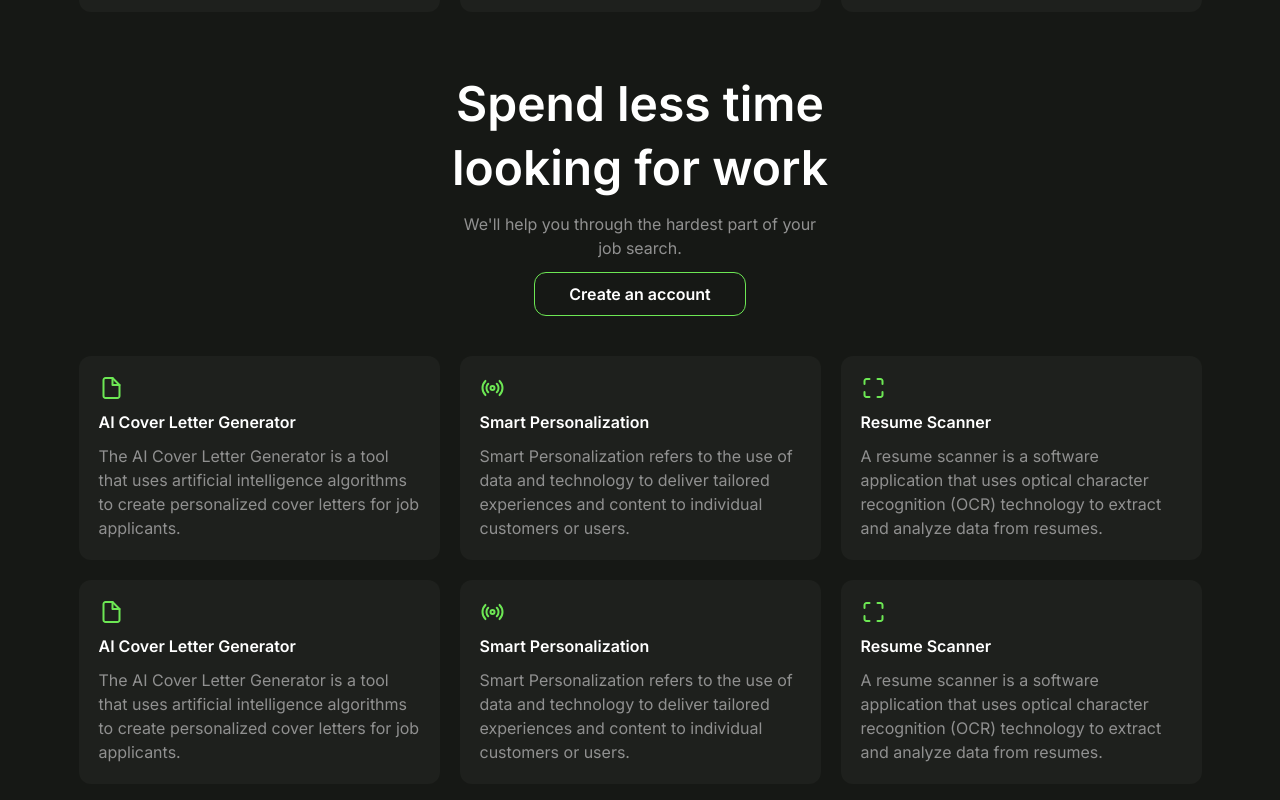
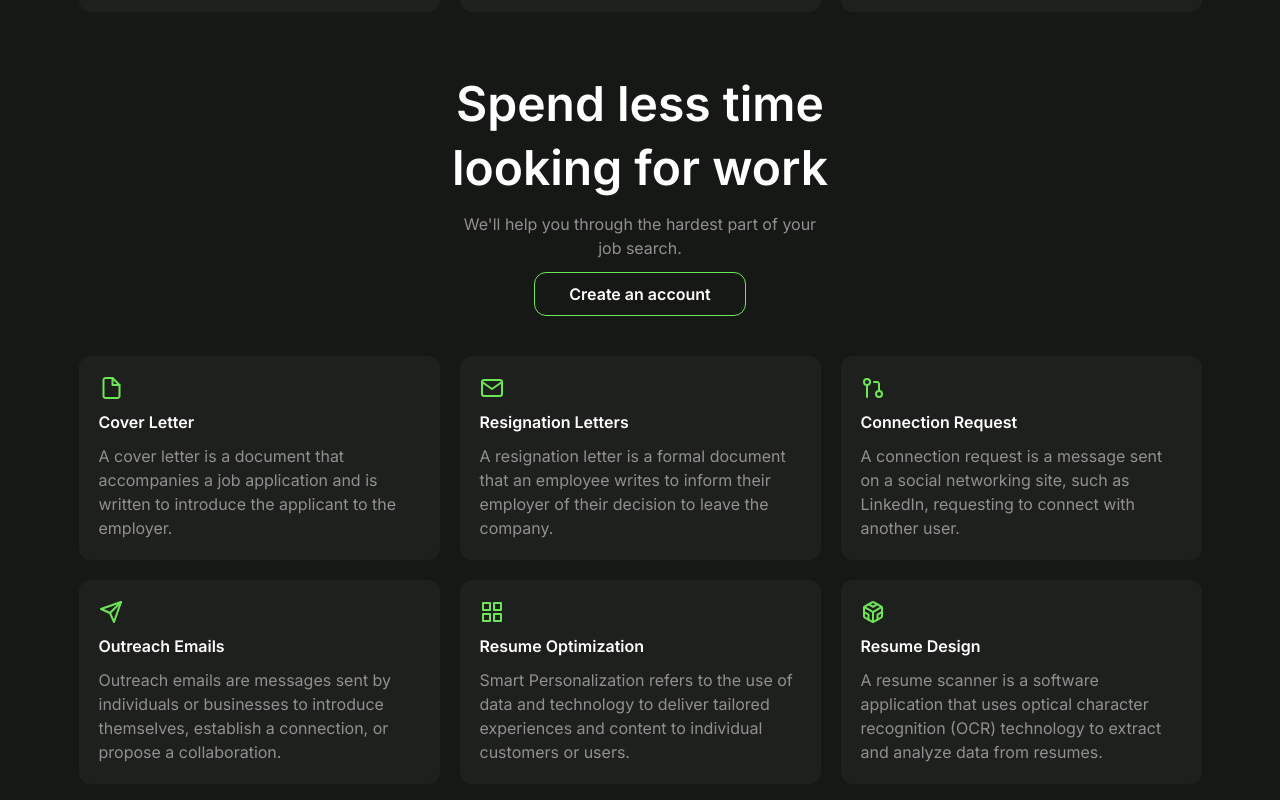
Before and after one commit to Feranmiola/postjob, a Next.js app: page / in a window 1280 px wide. Shown: the part 820-1620 px from the top of the page. Built offline with nearby package versions, Linux system fonts and the light colour scheme.

Commit message:
Refactor SpendLessTime component to update section titles and descriptions, replacing AI Cover Letter Generator with Cover Letter, and adding new icons for Resignation Letters, Connection Requests, Outreach Emails, Resume Optimization, and Resume Design for improved clarity and user experience.

```diff
--- /dev/null
+++ b/src/components/Icons/BlocksIcon.tsx
@@ -0,0 +1,58 @@
+import React from "react";
+
+const BlocksIcon = () => {
+  return (
+    <svg
+      width="24"
+      height="24"
+      viewBox="0 0 24 24"
+      fill="none"
+      xmlns="http://www.w3.org/2000/svg"
+    >
+      <path
+        d="M21 15.9999V7.9999C20.9996 7.64918 20.9071 7.30471 20.7315 7.00106C20.556 6.69742 20.3037 6.44526 20 6.2699L13 2.2699C12.696 2.09437 12.3511 2.00195 12 2.00195C11.6489 2.00195 11.304 2.09437 11 2.2699L4 6.2699C3.69626 6.44526 3.44398 6.69742 3.26846 7.00106C3.09294 7.30471 3.00036 7.64918 3 7.9999V15.9999C3.00036 16.3506 3.09294 16.6951 3.26846 16.9987C3.44398 17.3024 3.69626 17.5545 4 17.7299L11 21.7299C11.304 21.9054 11.6489 21.9979 12 21.9979C12.3511 21.9979 12.696 21.9054 13 21.7299L20 17.7299C20.3037 17.5545 20.556 17.3024 20.7315 16.9987C20.9071 16.6951 20.9996 16.3506 21 15.9999Z"
+        stroke="#6DE754"
+        stroke-width="2"
+        stroke-linecap="round"
+        stroke-linejoin="round"
+      />
+      <path
+        d="M7.5 4.20996L12 6.80996L16.5 4.20996"
+        stroke="#6DE754"
+        stroke-width="2"
+        stroke-linecap="round"
+        stroke-linejoin="round"
+      />
+      <path
+        d="M7.5 19.79V14.6L3 12"
+        stroke="#6DE754"
+        stroke-width="2"
+        stroke-linecap="round"
+        stroke-linejoin="round"
+      />
+      <path
+        d="M21 12L16.5 14.6V19.79"
+        stroke="#6DE754"
+        stroke-width="2"
+        stroke-linecap="round"
+        stroke-linejoin="round"
+      />
+      <path
+        d="M3.27002 6.95996L12 12.01L20.73 6.95996"
+        stroke="#6DE754"
+        stroke-width="2"
+        stroke-linecap="round"
+        stroke-linejoin="round"
+      />
+      <path
+        d="M12 22.08V12"
+        stroke="#6DE754"
+        stroke-width="2"
+        stroke-linecap="round"
+        stroke-linejoin="round"
+      />
+    </svg>
+  );
+};
+
+export default BlocksIcon;
--- /dev/null
+++ b/src/components/Icons/ConnectionIcon.tsx
@@ -0,0 +1,44 @@
+import React from "react";
+
+const ConnectionIcon = () => {
+  return (
+    <svg
+      width="24"
+      height="24"
+      viewBox="0 0 24 24"
+      fill="none"
+      xmlns="http://www.w3.org/2000/svg"
+    >
+      <path
+        d="M18 21C19.6569 21 21 19.6569 21 18C21 16.3431 19.6569 15 18 15C16.3431 15 15 16.3431 15 18C15 19.6569 16.3431 21 18 21Z"
+        stroke="#6DE754"
+        stroke-width="2"
+        stroke-linecap="round"
+        stroke-linejoin="round"
+      />
+      <path
+        d="M6 9C7.65685 9 9 7.65685 9 6C9 4.34315 7.65685 3 6 3C4.34315 3 3 4.34315 3 6C3 7.65685 4.34315 9 6 9Z"
+        stroke="#6DE754"
+        stroke-width="2"
+        stroke-linecap="round"
+        stroke-linejoin="round"
+      />
+      <path
+        d="M13 6H16C16.5304 6 17.0391 6.21071 17.4142 6.58579C17.7893 6.96086 18 7.46957 18 8V15"
+        stroke="#6DE754"
+        stroke-width="2"
+        stroke-linecap="round"
+        stroke-linejoin="round"
+      />
+      <path
+        d="M6 9V21"
+        stroke="#6DE754"
+        stroke-width="2"
+        stroke-linecap="round"
+        stroke-linejoin="round"
+      />
+    </svg>
+  );
+};
+
+export default ConnectionIcon;
--- /dev/null
+++ b/src/components/Icons/OptimisationIcon.tsx
@@ -0,0 +1,44 @@
+import React from "react";
+
+const OptimisationIcon = () => {
+  return (
+    <svg
+      width="24"
+      height="24"
+      viewBox="0 0 24 24"
+      fill="none"
+      xmlns="http://www.w3.org/2000/svg"
+    >
+      <path
+        d="M10 3H3V10H10V3Z"
+        stroke="#6DE754"
+        stroke-width="2"
+        stroke-linecap="round"
+        stroke-linejoin="round"
+      />
+      <path
+        d="M21 3H14V10H21V3Z"
+        stroke="#6DE754"
+        stroke-width="2"
+        stroke-linecap="round"
+        stroke-linejoin="round"
+      />
+      <path
+        d="M21 14H14V21H21V14Z"
+        stroke="#6DE754"
+        stroke-width="2"
+        stroke-linecap="round"
+        stroke-linejoin="round"
+      />
+      <path
+        d="M10 14H3V21H10V14Z"
+        stroke="#6DE754"
+        stroke-width="2"
+        stroke-linecap="round"
+        stroke-linejoin="round"
+      />
+    </svg>
+  );
+};
+
+export default OptimisationIcon;
--- /dev/null
+++ b/src/components/Icons/ResignationLetter.tsx
@@ -0,0 +1,30 @@
+import React from "react";
+
+const ResignationLetter = () => {
+  return (
+    <svg
+      width="24"
+      height="24"
+      viewBox="0 0 24 24"
+      fill="none"
+      xmlns="http://www.w3.org/2000/svg"
+    >
+      <path
+        d="M4 4H20C21.1 4 22 4.9 22 6V18C22 19.1 21.1 20 20 20H4C2.9 20 2 19.1 2 18V6C2 4.9 2.9 4 4 4Z"
+        stroke="#6DE754"
+        stroke-width="2"
+        stroke-linecap="round"
+        stroke-linejoin="round"
+      />
+      <path
+        d="M22 6L12 13L2 6"
+        stroke="#6DE754"
+        stroke-width="2"
+        stroke-linecap="round"
+        stroke-linejoin="round"
+      />
+    </svg>
+  );
+};
+
+export default ResignationLetter;
--- /dev/null
+++ b/src/components/Icons/SendIcon.tsx
@@ -0,0 +1,30 @@
+import React from "react";
+
+const SendIcon = () => {
+  return (
+    <svg
+      width="24"
+      height="24"
+      viewBox="0 0 24 24"
+      fill="none"
+      xmlns="http://www.w3.org/2000/svg"
+    >
+      <path
+        d="M22 2L11 13"
+        stroke="#6DE754"
+        stroke-width="2"
+        stroke-linecap="round"
+        stroke-linejoin="round"
+      />
+      <path
+        d="M22 2L15 22L11 13L2 9L22 2Z"
+        stroke="#6DE754"
+        stroke-width="2"
+        stroke-linecap="round"
+        stroke-linejoin="round"
+      />
+    </svg>
+  );
+};
+
+export default SendIcon;
--- a/src/components/SpendLessTime.tsx
+++ b/src/components/SpendLessTime.tsx
@@ -2,6 +2,11 @@ import React from "react";
 import ScannerIcon from "./Icons/ScannerIcon";
 import DocumentIcon from "./Icons/DocumentIcon";
 import NetworkIcon from "./Icons/NetworkIcon";
+import ResignationLetter from "./Icons/ResignationLetter";
+import ConnectionIcon from "./Icons/ConnectionIcon";
+import SendIcon from "./Icons/SendIcon";
+import OptimisationIcon from "./Icons/OptimisationIcon";
+import BlocksIcon from "./Icons/BlocksIcon";
 
 const SpendLessTime = () => {
   return (
@@ -25,19 +30,49 @@ const SpendLessTime = () => {
         <div className="flex flex-row items-center space-x-5">
           <div className="w-[361px] h-[204px] rounded-[12px] bg-[#1E201D] p-5 flex flex-col justify-between">
             <DocumentIcon />
-            <p className="text-white text-base font-semibold">
-              AI Cover Letter Generator
-            </p>
+            <p className="text-white text-base font-semibold">Cover Letter</p>
             <p className="text-base text-gray">
-              The AI Cover Letter Generator is a tool that uses artificial
-              intelligence algorithms to create personalized cover letters for
-              job applicants.
+              A cover letter is a document that accompanies a job application
+              and is written to introduce the applicant to the employer.
             </p>
           </div>
           <div className="w-[361px] h-[204px] rounded-[12px] bg-[#1E201D] p-5 flex flex-col justify-between">
-            <NetworkIcon />
+            <ResignationLetter />
             <p className="text-white text-base font-semibold">
-              Smart Personalization
+              Resignation Letters
+            </p>
+            <p className="text-base text-gray">
+              A resignation letter is a formal document that an employee writes
+              to inform their employer of their decision to leave the company.
+            </p>
+          </div>
+          <div className="w-[361px] h-[204px] rounded-[12px] bg-[#1E201D] p-5 flex flex-col justify-between">
+            <ConnectionIcon />
+            <p className="text-white text-base font-semibold">
+              Connection Request
+            </p>
+            <p className="text-base text-gray">
+              A connection request is a message sent on a social networking
+              site, such as LinkedIn, requesting to connect with another user.
+            </p>
+          </div>
+        </div>
+        <div className="flex flex-row items-center space-x-5">
+          <div className="w-[361px] h-[204px] rounded-[12px] bg-[#1E201D] p-5 flex flex-col justify-between">
+            <SendIcon />
+            <p className="text-white text-base font-semibold">
+              Outreach Emails
+            </p>
+            <p className="text-base text-gray">
+              Outreach emails are messages sent by individuals or businesses to
+              introduce themselves, establish a connection, or propose a
+              collaboration.
+            </p>
+          </div>
+          <div className="w-[361px] h-[204px] rounded-[12px] bg-[#1E201D] p-5 flex flex-col justify-between">
+            <OptimisationIcon />
+            <p className="text-white text-base font-semibold">
+              Resume Optimization
             </p>
             <p className="text-base text-gray">
               Smart Personalization refers to the use of data and technology to
@@ -46,41 +81,8 @@ const SpendLessTime = () => {
             </p>
           </div>
           <div className="w-[361px] h-[204px] rounded-[12px] bg-[#1E201D] p-5 flex flex-col justify-between">
-            <ScannerIcon />
-            <p className="text-white text-base font-semibold">Resume Scanner</p>
-            <p className="text-base text-gray">
-              A resume scanner is a software application that uses optical
-              character recognition (OCR) technology to extract and analyze data
-              from resumes.
-            </p>
-          </div>
-        </div>
-        <div className="flex flex-row items-center space-x-5">
-          <div className="w-[361px] h-[204px] rounded-[12px] bg-[#1E201D] p-5 flex flex-col justify-between">
-            <DocumentIcon />
-            <p className="text-white text-base font-semibold">
-              AI Cover Letter Generator
-            </p>
-            <p className="text-base text-gray">
-              The AI Cover Letter Generator is a tool that uses artificial
-              intelligence algorithms to create personalized cover letters for
-              job applicants.
-            </p>
-          </div>
-          <div className="w-[361px] h-[204px] rounded-[12px] bg-[#1E201D] p-5 flex flex-col justify-between">
-            <NetworkIcon />
-            <p className="text-white text-base font-semibold">
-              Smart Personalization
-            </p>
-            <p className="text-base text-gray">
-              Smart Personalization refers to the use of data and technology to
-              deliver tailored experiences and content to individual customers
-              or users.
-            </p>
-          </div>
-          <div className="w-[361px] h-[204px] rounded-[12px] bg-[#1E201D] p-5 flex flex-col justify-between">
-            <ScannerIcon />
-            <p className="text-white text-base font-semibold">Resume Scanner</p>
+            <BlocksIcon />
+            <p className="text-white text-base font-semibold">Resume Design</p>
             <p className="text-base text-gray">
               A resume scanner is a software application that uses optical
               character recognition (OCR) technology to extract and analyze data
```
